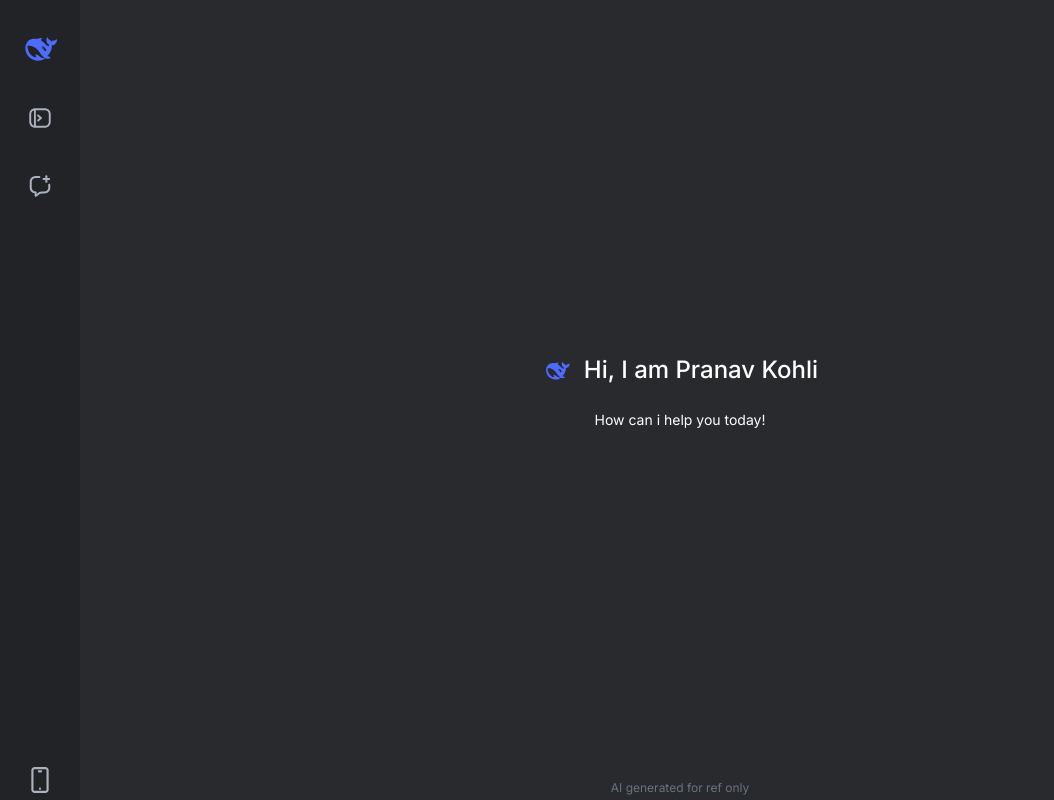
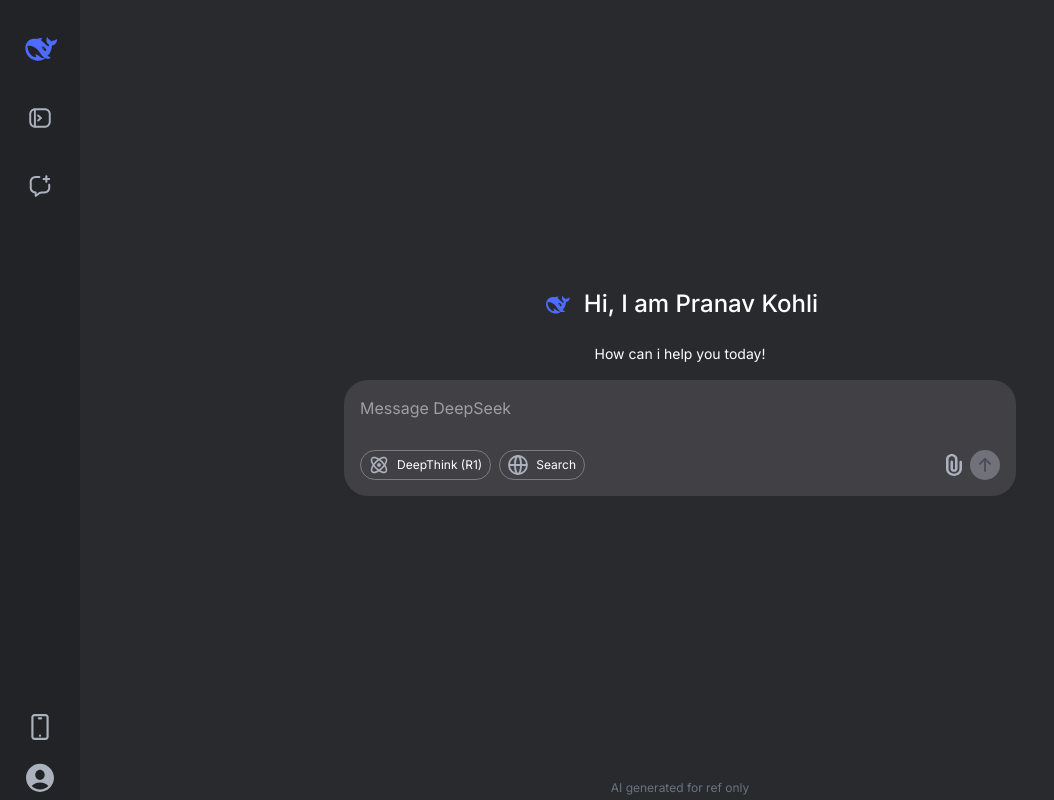
Before and after one commit to PranavKohli24/DeepSeek_Clone, a Next.js app: page / in a window 1280 px wide. Shown: the whole page, without its empty margins (0-1054 px from the left). Built offline with nearby package versions, Linux system fonts and the light colour scheme.

Commit message:
add PromptBox component

```diff
--- a/app/page.jsx
+++ b/app/page.jsx
@@ -1,6 +1,7 @@
 'use client'
 
 import { assets } from "@/assets/assets";
+import PromptBox from "@/components/PromptBox";
 import Sidebar from "@/components/Sidebar";
 import Image from "next/image";
 import { useState } from "react";
@@ -41,6 +42,7 @@
         }
 
         {/* prompt box */}
+        <PromptBox isLoading={isLoading} setIsLoading={setIsLoading}/>
 
         <p className="text-xs absolute bottom-1 text-gray-500">AI generated for ref only</p>
 
--- /dev/null
+++ b/components/PromptBox.jsx
@@ -0,0 +1,45 @@
+import { assets } from '@/assets/assets'
+import Image from 'next/image'
+import React, { useState } from 'react'
+
+const PromptBox = ({isLoading,setIsLoading}) => {
+
+    const [prompt,setPrompt]=useState('')
+
+  return (
+    <form className={`w-full ${false?'max-w-3xl':'max-w-2xl'} bg-[#404045] p-4 rounded-3xl mt-4 transition-all `}>
+        <textarea
+            className='outline-none w-full resize-none overflow-hidden break-words bg-transparent'
+            rows={2} placeholder='Message DeepSeek' required onChange={(e)=>setPrompt(e.target.value)} value={prompt}/>
+
+
+        <div className='flex items-center justify-between text-sm'>
+            <div className='flex items-center gap-2'>
+                <p className='flex items-center gap-2 text-xs border border-gray-300/40 px-2 py-1 rounded-full cursor-pointer hover:bg-gray-500/20 transition'>
+                    <Image src={assets.deepthink_icon} alt='' className='h-5'/>
+                    DeepThink (R1)
+                </p>
+
+                <p className='flex items-center gap-2 text-xs border border-gray-300/40 px-2 py-1 rounded-full cursor-pointer hover:bg-gray-500/20 transition'>
+                    <Image src={assets.search_icon} alt='' className='h-5'/>
+                    Search
+                </p>
+
+
+            </div>
+
+            <div className='flex items-center gap-2'>
+                <Image src={assets.pin_icon} className='w-4 cursor-pointer' alt=''/>
+
+                <button className={`${prompt?"bg-primary":"bg-[#71717a]"} rounded-full p-2 cursor-pointer`}>
+                    <Image src={prompt?assets.arrow_icon:assets.arrow_icon_dull} className='w-3.5 aspect-square' alt=''/>
+
+                </button>
+            </div>
+
+        </div>
+    </form>
+  )
+}
+
+export default PromptBox
--- a/components/Sidebar.jsx
+++ b/components/Sidebar.jsx
@@ -58,6 +58,12 @@
         </div>
         {expand&&<><span>Get App</span><Image src={assets.new_icon} alt='' /></>}
             </div>
+
+<div className={`flex items-center ${expand?'hover:bg-white/10 rounded-lg':'justify-center w-full'} gap-3 text-white/60 text-sm p-2 mt-2 cursor-pointer`}>
+    <Image src={assets.profile_icon} alt='' className='w-7 '/>
+    {expand && <span>My Profile</span>}
+</div>
+
       </div>
     </div>
   )
```
